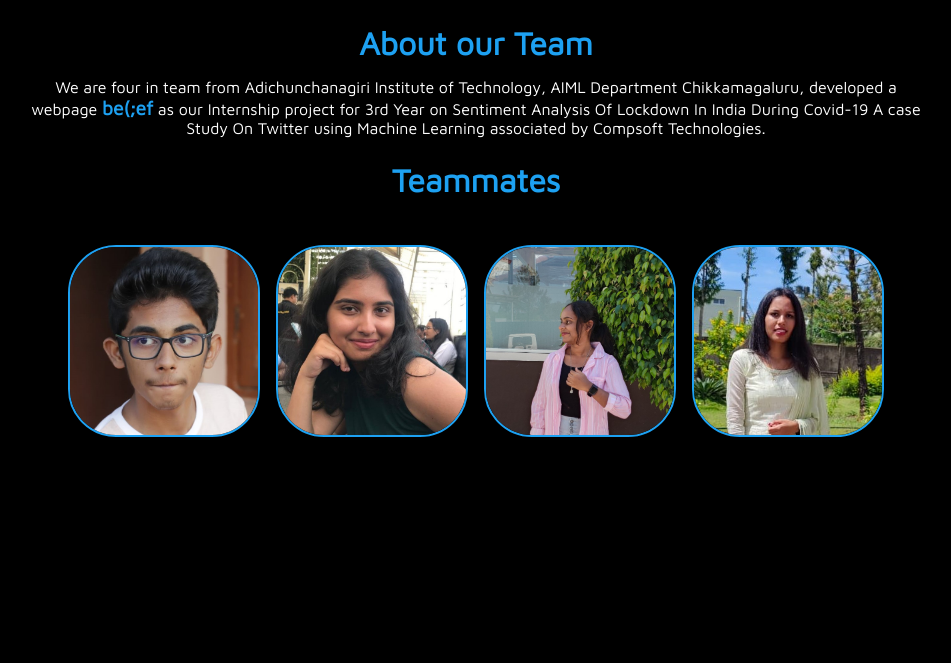
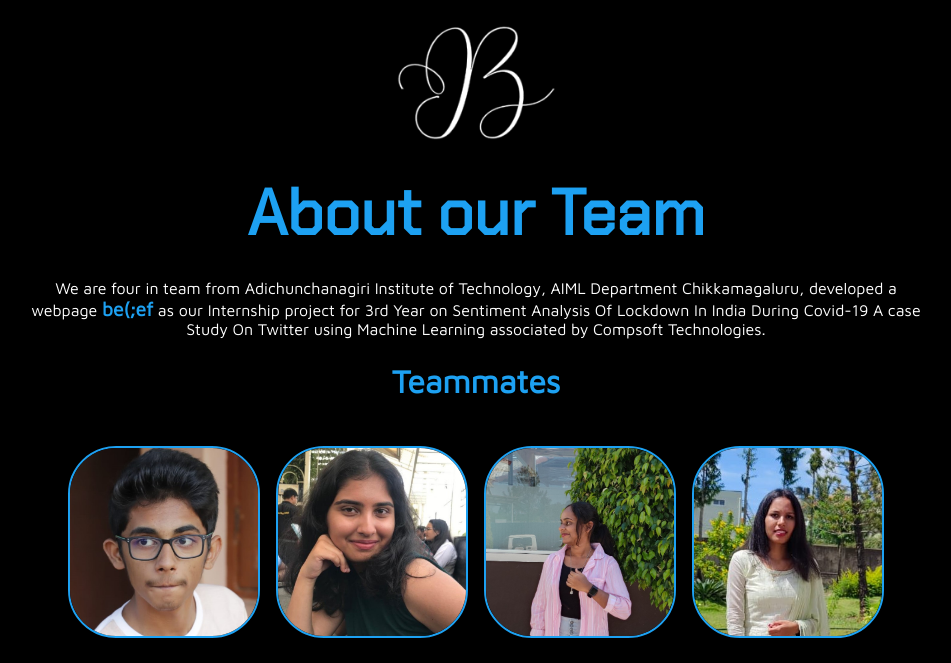
Before and after one commit to soorya-u/Belief, a Flask app: page /about in a window 1280 px wide. Shown: the part 90-753 px from the top of the page, without its empty margins (164-1115 px from the left). Before the commit the page ends 527 px from the top, so only its background shows below. Run offline with Flask 3, Linux system fonts and the light colour scheme.

Commit message:
Modified About Page

```diff
--- a/static/styles/about.css
+++ b/static/styles/about.css
@@ -4,6 +4,15 @@ main {
   justify-content: center;
   align-items: center;
   gap: 1.5rem;
+}
+
+main h1,
+.input h2 {
+  font-family: "Chakra Petch", sans-serif;
+  color: #1da1f2;
+  text-align: center;
+  padding: 0 0.5rem;
+  font-size: 4rem;
 }
 
 main::before,
--- a/templates/about.html
+++ b/templates/about.html
@@ -7,12 +7,12 @@
 <!-- Page -->
 {% block about %}
 <main>
-  <!-- <section class="logo">
+  <section class="logo">
     <img src="../static/img/logo_b.png" class="logo" alt="logo" />
-  </section> -->
+  </section>
 
+  <h1>About our Team</h1>
   <section class="para">
-    <h2>About our Team</h2>
     <p>
       We are four in team from Adichunchanagiri Institute of Technology, AIML
       Department Chikkamagaluru, developed a webpage <span>be(;ef</span> as our
```
